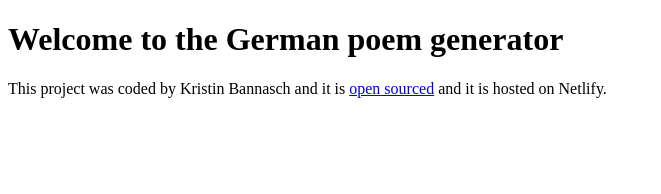
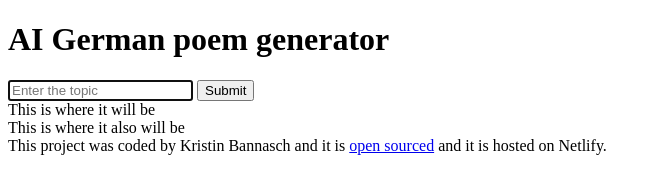
Before and after one commit to kristban/german-poem-generator, a plain HTML site: page index.html in a window 1280 px wide. Shown: the whole page, without its empty margins (0-661 px from the left). Drawn offline with Linux system fonts and the light colour scheme; a script that the page names is missing.

Commit message:
added html structure

```diff
--- a/index.html
+++ b/index.html
@@ -1,17 +1,33 @@
 <!DOCTYPE html>
 <html lang="en">
   <head>
-    <meta charset="UTF-8">
-    <meta name="viewport" content="width=device-width, initial-scale=1.0">
-    <link rel="stylesheet" href="src/styles.css">
+    <meta charset="UTF-8" />
+    <meta name="viewport" content="width=device-width, initial-scale=1.0" />
+    <link rel="stylesheet" href="src/styles.css" />
     <title>Make a poem</title>
   </head>
   <body>
-    <h1>Welcome to the German poem generator</h1>
+    <div>
+    <header>
+      <h1>AI German poem generator</h1>
+    </header>
+
+    <main>
+      <input type="text" name="" id="" placeholder="Enter the topic" autofocus required/>
+      <button type="submit">Submit</button>
+      <div>
+        This is where it will be
+        <br />
+        This is where it also will be
+      </div>
+    </main>
 
     <footer>
-    This project was coded by Kristin Bannasch and it is <a href="https://github.com/kristban">open sourced</a> and it is hosted on Netlify.
+      This project was coded by Kristin Bannasch and it is
+      <a href="https://github.com/kristban">open sourced</a> and it is hosted on
+      Netlify.
     </footer>
+    </div>
 
     <script src="src/index.js"></script>
   </body>
--- a/src/index.js
+++ /dev/null
@@ -1 +0,0 @@
-alert("welcome world")
```
Lines whose indentation alone changed are shown as unchanged.
